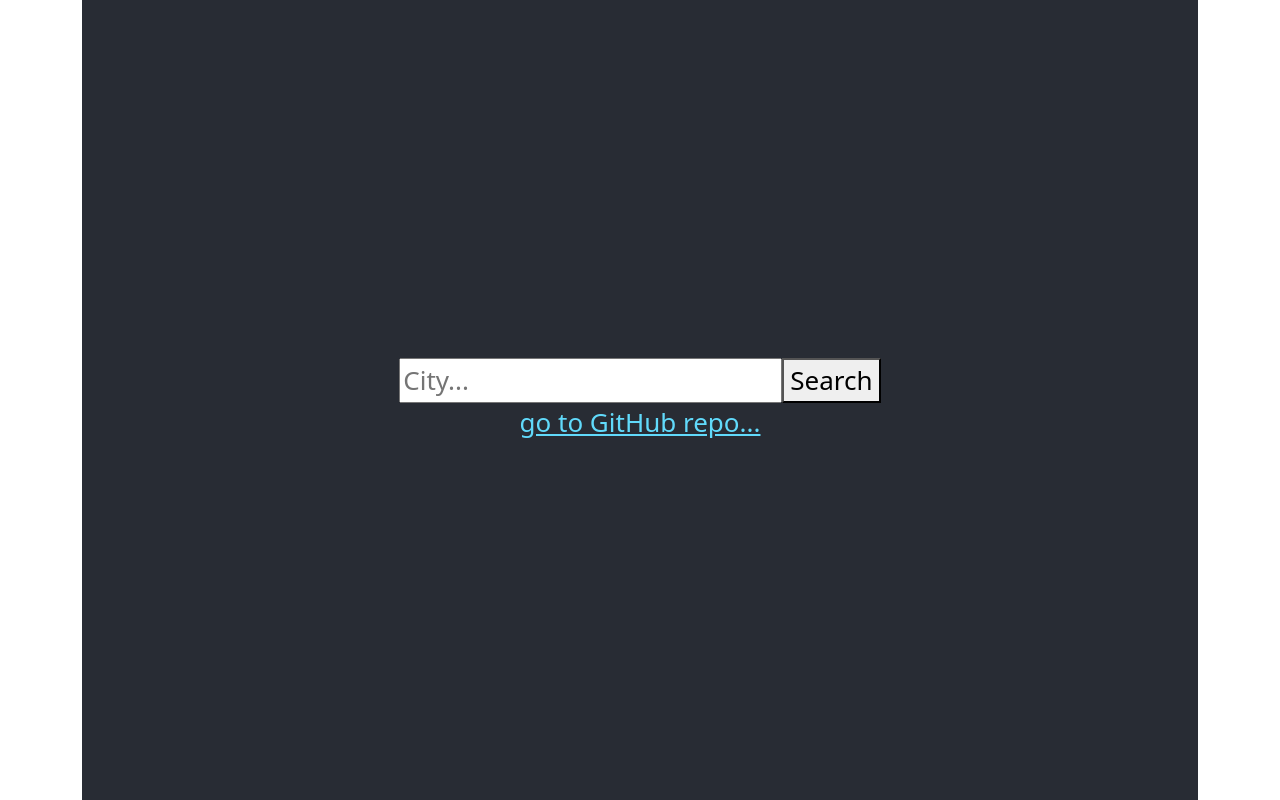
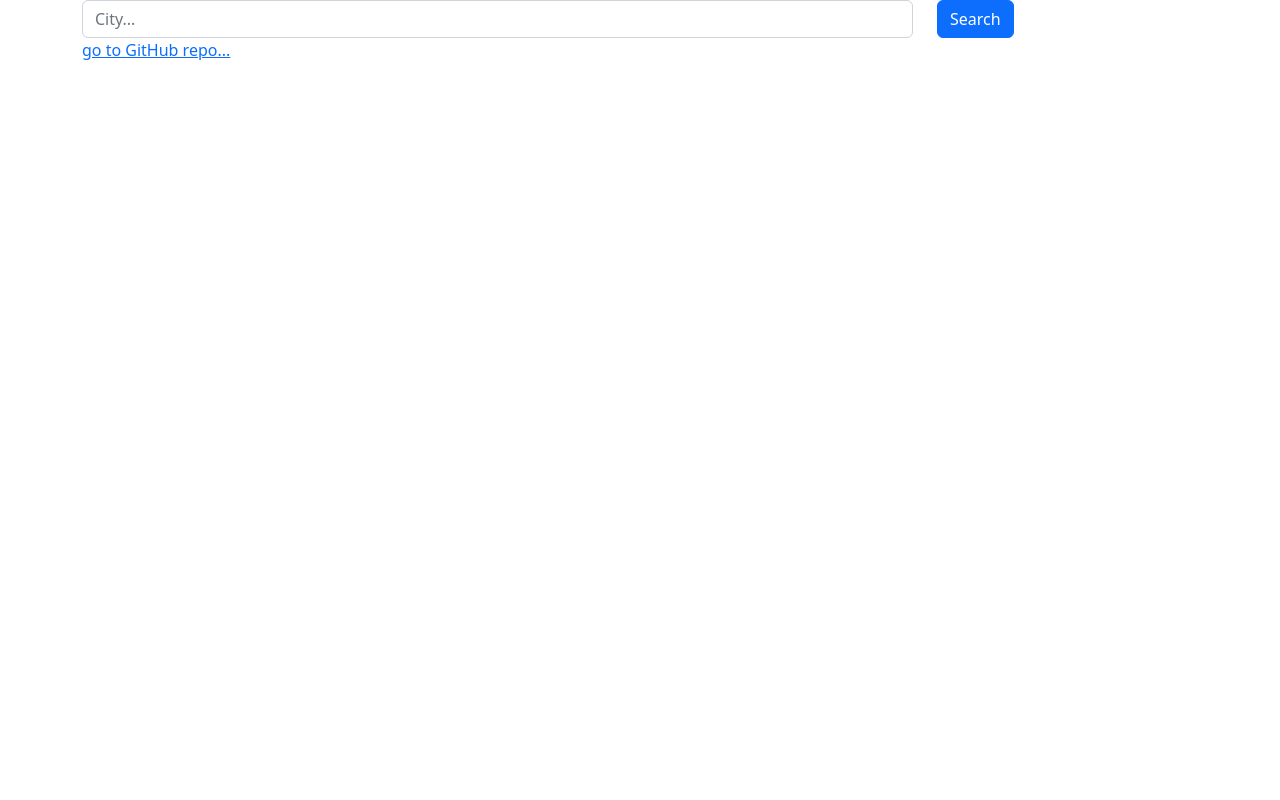
Before and after one commit to AngyUg/my-weater-app-react, a React (Create React App) app: page / in a window 1280 px wide. Built offline with nearby package versions, Linux system fonts and the light colour scheme.

Commit message:
add  rows for weather descriptions and css

```diff
--- a/src/App.css
+++ b/src/App.css
@@ -1,4 +1,4 @@
-.App {
+/*.App {
   text-align: center;
 }
 
@@ -10,9 +10,11 @@
   align-items: center;
   justify-content: center;
   font-size: calc(10px + 2vmin);
-  color: white;
+  color: rgb(255, 255, 255);
+  border: 1px solid rgb(188, 245, 179);
 }
 
 .App-link {
   color: #61dafb;
 }
+*/
--- a/src/SearchEngine.css
+++ b/src/SearchEngine.css
@@ -1,3 +1,6 @@
-SearchEngine {
-  border: 3px solid #f9f9f9;
+.SearchEngine {
+  padding-top: 10px;
+  padding-left: 5px;
+  border: 5px solid rgba(128, 128, 128, 0.307);
+  border-radius: 10px;
 }
--- a/src/SearchEngine.js
+++ b/src/SearchEngine.js
@@ -1,15 +1,25 @@
 import React, { useState } from "react";
 import axios from "axios";
+import "./SearchEngine.css";
 
 export default function SearchEngine() {
   let [text, setText] = useState({});
   let [city, setCity] = useState("");
   let [loaded, setLoaded] = useState(false);
 
+  let dayTimeNow = new Date().toLocaleDateString("en-us", {
+    weekday: "long",
+    hour: "2-digit",
+    minute: "2-digit",
+    hour12: false,
+  });
+
   function showDataWeather(response) {
     setLoaded(true);
     console.log(response);
     setText({
+      city: response.data.name,
+      country: response.data.sys.country,
       temperature: response.data.main.temp,
       description: response.data.weather[0].description,
       humidity: response.data.main.humidity,
@@ -33,22 +43,55 @@ export default function SearchEngine() {
 
   let form = (
     <form onSubmit={handleSubmit}>
-      <input type="search" placeholder="City..." onChange={updateCity} />
-      <button type="submit">Search</button>
+      <div class="row">
+        <div class="col-9">
+          <input
+            className="form-control"
+            type="search"
+            placeholder="City..."
+            onChange={updateCity}
+          />
+        </div>
+        <div class="col-3">
+          {" "}
+          <button type="submit" className="btn btn-primary">
+            Search
+          </button>
+        </div>
+      </div>
     </form>
   );
 
   if (loaded) {
     return (
-      <div>
+      <div className="SearchEngine">
         {form}
-        <div>
-          <div>Temperature {Math.round(text.temperature)}°C</div>{" "}
-          <div>Description: "{text.description}"</div>
-          <div>Humidity: {Math.round(text.humidity)}%</div>
-          <div>Wind: {text.wind}km/h</div>
-          <div>
+        <div className="row">
+          <div className="col-12">
+            {" "}
+            <h1>
+              {text.city}, {text.country}
+            </h1>
+          </div>
+        </div>
+        <div className="row">
+          <div className="col-6">
+            <ul>
+              <div>Today is {dayTimeNow}</div>
+              <div>{text.description}</div>
+            </ul>
+          </div>
+          <div className="col-6">
+            <div>Humidity: {Math.round(text.humidity)}%</div>
+            <div>Wind: {text.wind}km/h</div>
+          </div>
+        </div>
+        <div className="col-6">
+          <div className="clearfix weather-temperature">
             <img src={text.icon} alt={text.description} />
+            <span className="temperature">
+              {Math.round(text.temperature)}°C
+            </span>
           </div>
         </div>
       </div>
--- a/src/index.css
+++ b/src/index.css
@@ -1,4 +1,4 @@
-body {
+/*body {
   margin: 0;
   font-family: -apple-system, BlinkMacSystemFont, 'Segoe UI', 'Roboto', 'Oxygen',
     'Ubuntu', 'Cantarell', 'Fira Sans', 'Droid Sans', 'Helvetica Neue',
@@ -11,3 +11,4 @@ code {
   font-family: source-code-pro, Menlo, Monaco, Consolas, 'Courier New',
     monospace;
 }
+*/
--- a/src/index.js
+++ b/src/index.js
@@ -11,8 +11,4 @@ root.render(
     <App />
   </React.StrictMode>
 );
-
-// If you want to start measuring performance in your app, pass a function
-// to log results (for example: reportWebVitals(console.log))
-// or send to an analytics endpoint. Learn more: https://bit.ly/CRA-vitals
 reportWebVitals();
```
Also changed, not shown: public/index.html (+1 -22 lines).
